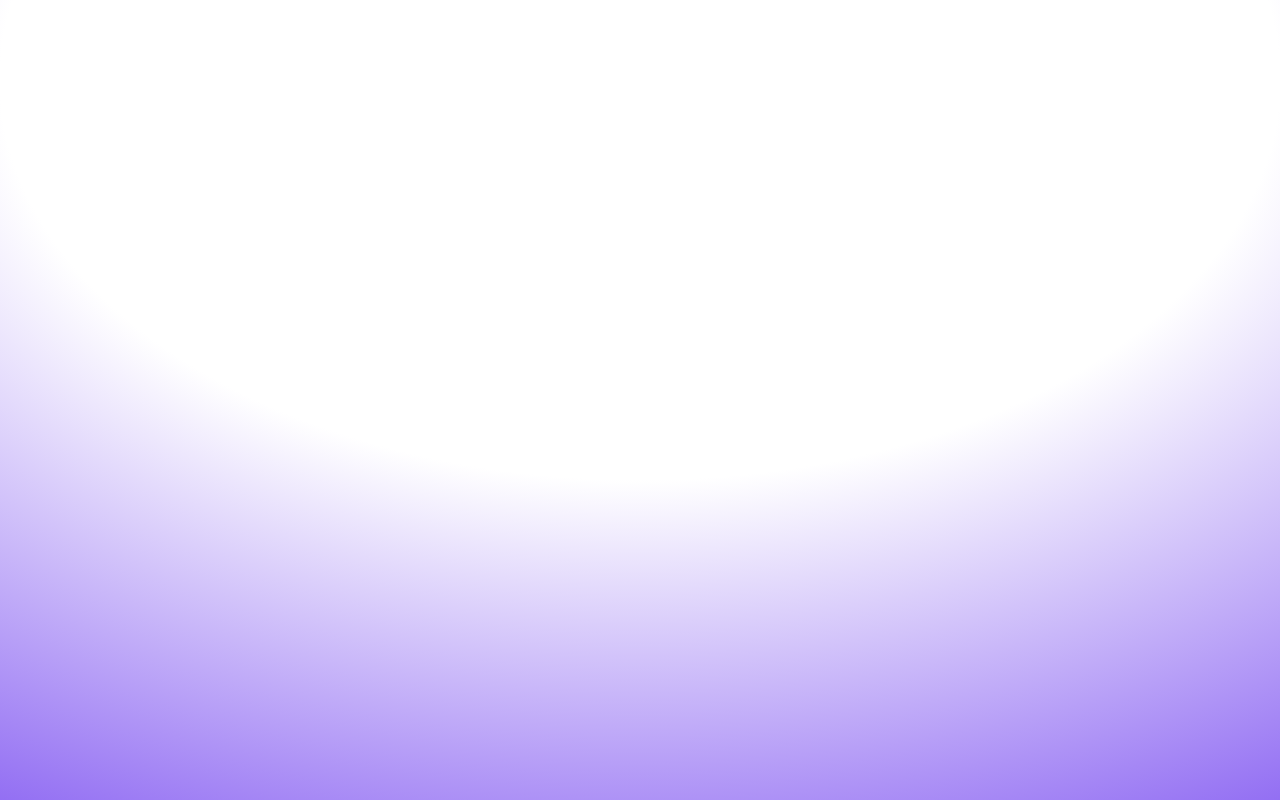
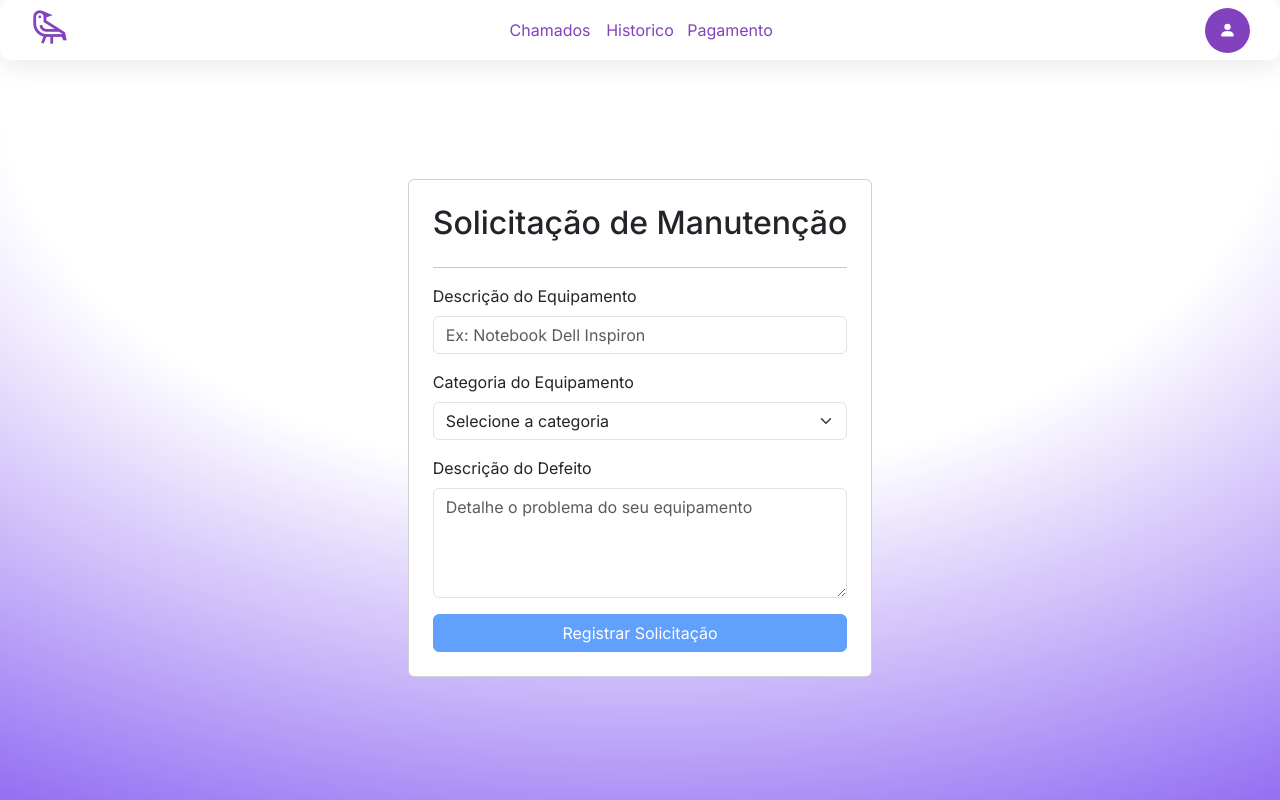
Before and after one commit to NeroPRDO/WEB-II---PROJETO, an Angular app in the folder manutencao-equipamentos/: page /cadastro-atendimento in a window 1280 px wide. Before the commit this address led to /. Built offline with nearby package versions, Linux system fonts and the light colour scheme.

Commit message:
Adicionando o formulario de cadastro de atendimento

```diff
--- a/manutencao-equipamentos/src/app/app.routes.ts
+++ b/manutencao-equipamentos/src/app/app.routes.ts
@@ -1,6 +1,7 @@
 import { Routes } from '@angular/router';
 import { Dashboard } from './dashboard/dashboard';
 import { Login } from './login/login';
+import { CadastroAtendimento } from './cadastro-atendimento/cadastro-atendimento';
 
 export const routes: Routes = [
     {
@@ -12,6 +13,11 @@ export const routes: Routes = [
         path: 'login',
         component: Login,
         title: 'login'
+    },
+    {
+        path: 'cadastro-atendimento',
+        component: CadastroAtendimento,
+        title: 'cadatro-atendimento'
     }
 
 ];
--- /dev/null
+++ b/manutencao-equipamentos/src/app/cadastro-atendimento/cadastro-atendimento.css
@@ -0,0 +1,102 @@
+/* Container que centraliza o formulário na tela */
+.container {
+  display: flex;
+  justify-content: center;
+  align-items: center;
+  height: 80vh;
+}
+
+/* Estilo do formulário em si, como uma "caixa" */
+.card p-4 {
+  background-color: #fff;
+  border-radius: 15px;
+  width: 9000px;
+  max-width: 90%; /* Limita a largura para telas grandes */
+  padding: 40px;
+  box-shadow: 0 4px 8px rgba(130, 66, 190, 0.5); /* Sombra roxa */
+
+  /* Centraliza o conteúdo dentro do card */
+  display: flex;
+  flex-direction: column;
+  align-items: center;
+  text-align: center;
+}
+
+/* Título do formulário */
+.title {
+  font-size: 28px;
+  font-weight: bold;
+  text-transform: capitalize;
+  color: #8242be; /* Cor roxa */
+  margin-bottom: 20px;
+}
+
+/* Estilos para os campos de entrada (input, textarea, select) */
+.form-input-group {
+  margin-bottom: 1rem;
+  width: 100%; /* Garante que o grupo ocupe toda a largura disponível */
+}
+
+.form-input-group label {
+  color: #7f8c8d; /* Cinza do seu estilo */
+  font-weight: 300;
+  margin-bottom: 5px;
+  display: block;
+  text-align: left; /* Alinha o texto da label para a esquerda */
+}
+
+.form-input-group .form-control,
+.form-input-group .form-select {
+  height: 45px;
+  width: 100%;
+  border: none;
+  background-color: #ecf0f1; /* Cor de fundo clara */
+  border-radius: 4px;
+  padding-left: 10px;
+  color: #000;
+}
+
+/* Foco nos campos */
+.form-input-group .form-control:focus,
+.form-input-group .form-select:focus,
+.form-input-group .form-control:focus-visible {
+  outline: none;
+  box-shadow: 0 0 0 2px rgba(130, 66, 190, 0.3);
+}
+
+/* Estilo para o botão de envio */
+.btn btn-primary {
+  border-radius: 15px;
+  text-transform: uppercase;
+  color: #fff;
+  font-size: 10px;
+  padding: 10px 50px;
+  cursor: pointer;
+  font-weight: bold;
+  width: 150px; /* Largura fixa para o botão */
+  border: none;
+  background-color: #8242be; /* Cor de fundo roxa, igual ao seu estilo base */
+  transition: background-color 0.5s;
+  margin-top: 1rem;
+}
+
+.btn-submit:hover {
+  background-color: #fff;
+  color: #8242be;
+  border: 1px solid #8242be; /* Adiciona uma borda no hover */
+}
+
+.btn-submit:disabled {
+  background-color: #ccc;
+  border-color: #ccc;
+  cursor: not-allowed;
+  color: #666;
+}
+
+/* Estilo para a mensagem de erro */
+.text-danger {
+  font-size: 12px;
+  color: #dc3545; /* Vermelho padrão para erros */
+  margin-top: 5px;
+  text-align: left; /* Alinha o texto de erro para a esquerda */
+}
--- /dev/null
+++ b/manutencao-equipamentos/src/app/cadastro-atendimento/cadastro-atendimento.html
@@ -0,0 +1,42 @@
+<app-nav></app-nav>
+<div class="container mt-5">
+  <div class="card p-4">
+    <h2 class="card-title text-center">Solicitação de Manutenção</h2>
+    <hr>
+    <form [formGroup]="Solicitacao" (ngSubmit)="enviarSolicitacao()">
+
+      <div class="mb-3">
+        <label for="descricaoEquipamento" class="form-label">Descrição do Equipamento</label>
+        <input type="text" id="descricaoEquipamento" formControlName="descricaoEquipamento" class="form-control" placeholder="Ex: Notebook Dell Inspiron">
+        <div *ngIf="Solicitacao.get('descricaoEquipamento')?.invalid && Solicitacao.get('descricaoEquipamento')?.touched" class="text-danger">
+          A descrição do equipamento é obrigatória e deve ter no máximo 30 caracteres.
+        </div>
+      </div>
+
+      <div class="mb-3">
+        <label for="categoriaEquipamento" class="form-label">Categoria do Equipamento</label>
+        <select id="categoriaEquipamento" formControlName="categoriaEquipamento" class="form-select">
+          <option value="" disabled>Selecione a categoria</option>
+          <option *ngFor="let categoria of categorias" [value]="categoria">{{ categoria }}</option>
+        </select>
+        <div *ngIf="Solicitacao.get('categoriaEquipamento')?.invalid && Solicitacao.get('categoriaEquipamento')?.touched" class="text-danger">
+          A categoria do equipamento é obrigatória.
+        </div>
+      </div>
+
+      <div class="mb-3">
+        <label for="descricaoDefeito" class="form-label">Descrição do Defeito</label>
+        <textarea id="descricaoDefeito" formControlName="descricaoDefeito" class="form-control" rows="4" placeholder="Detalhe o problema do seu equipamento"></textarea>
+        <div *ngIf="Solicitacao.get('descricaoDefeito')?.invalid && Solicitacao.get('descricaoDefeito')?.touched" class="text-danger">
+          A descrição do defeito é obrigatória.
+        </div>
+      </div>
+
+      <div class="d-grid gap-2">
+        <button type="submit" class="btn btn-primary" [disabled]="Solicitacao.invalid">
+          Registrar Solicitação
+        </button>
+      </div>
+    </form>
+  </div>
+</div>
--- /dev/null
+++ b/manutencao-equipamentos/src/app/cadastro-atendimento/cadastro-atendimento.ts
@@ -0,0 +1,46 @@
+import { Component } from '@angular/core';
+import { NavComponent } from '../shared/Nav/nav';
+import { CommonModule } from '@angular/common';
+import { FormBuilder, FormGroup, Validators, ReactiveFormsModule } from '@angular/forms';
+
+@Component({
+  selector: 'app-cadastro-atendimento',
+  standalone: true,
+  imports: [NavComponent, CommonModule, ReactiveFormsModule],
+  templateUrl: './cadastro-atendimento.html',
+  styleUrl: './cadastro-atendimento.css'
+})
+
+export class CadastroAtendimento {
+
+  Solicitacao: FormGroup;
+  categorias: string[] = ['Notebook', 'Desktop', 'Impressora', 'Mouse', 'Teclado']; // Dados de teste
+
+  constructor(private construtorFormulario: FormBuilder) {
+    // Configura o formulário reativo com validações
+    this.Solicitacao = this.construtorFormulario.group({
+      descricaoEquipamento: ['', [Validators.required, Validators.maxLength(30)]],
+      categoriaEquipamento: ['', Validators.required],
+      descricaoDefeito: ['', Validators.required]
+    });
+  }
+
+  enviarSolicitacao(): void {
+    if (this.Solicitacao.valid) {
+      console.log('Dados do formulário para prototipação:', this.Solicitacao.value);
+
+      // Simulação de sucesso
+      alert('Sua solicitação foi registrada com sucesso!');
+
+      // Limpa o formulário para uma nova solicitação
+      this.Solicitacao.reset();
+
+      // Opcional: define um valor padrão para a categoria após o reset
+      this.Solicitacao.get('categoriaEquipamento')?.setValue('');
+
+    } else {
+      alert('Por favor, preencha todos os campos obrigatórios corretamente.');
+    }
+  }
+
+}
```
